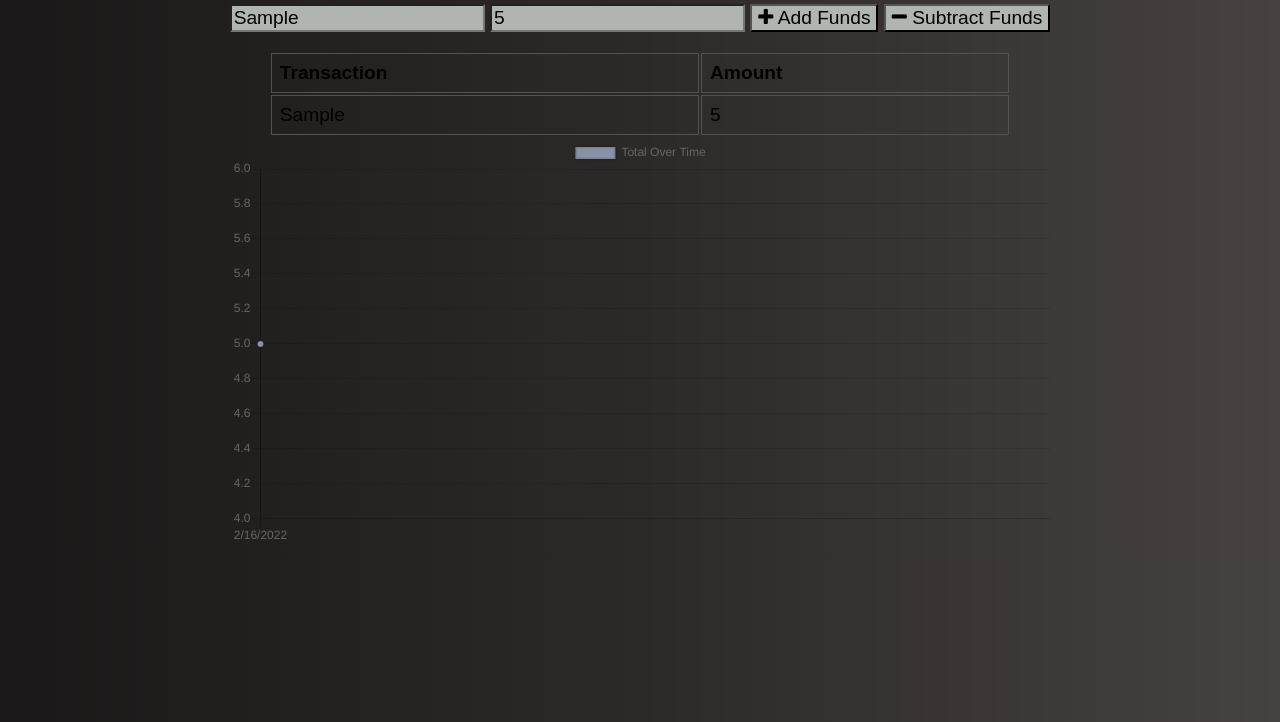
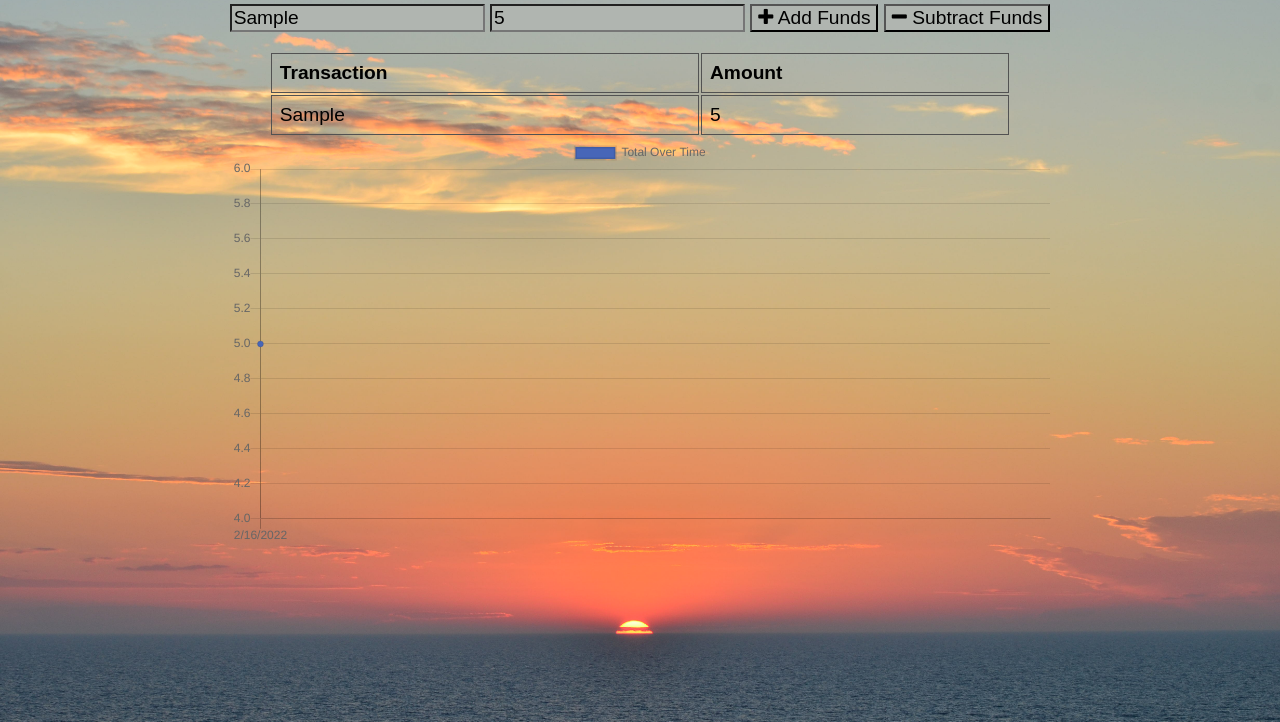
Before and after one commit to SantiBass/budget-tracker, a website: page Develop/public/index.html in a window 1280 px wide. Both pictures are taken after typing "Sample", "5" into the empty fields and a click on the button "Add Funds". Shown: the part 78-800 px from the top of the page. Drawn offline with nearby package versions, Linux system fonts and the light colour scheme; no server answers.

```diff
--- a/Develop/public/css/styles.css
+++ b/Develop/public/css/styles.css
@@ -2,7 +2,13 @@
   font-size: 120%;
   font-family: Arial;
   /* background-color: rgb(152, 211, 235); */
-  background-image: linear-gradient(to left, rgba(50, 44, 44, 0.899), rgb(46, 41, 41),rgb(26, 24, 24) );
+  /* background-image: linear-gradient(to left, rgb(203, 211, 218), rgb(182, 186, 189),rgb(77, 74, 74) ); */
+  /* background-image: url("../icons/precondo-ca-GuXhiz45lq8-unsplash.jpg"); */
+  /* background-image: url("../icons/photoholgic-Lp6Q9YQq050-unsplash.jpg"); */
+  /* background-image: url("../icons/sean-oulashin-KMn4VEeEPR8-unsplash\ \(1\).jpg"); */
+  background-image: url("../icons/Baltic-sea-takenby-SantiagoI.JPG");
+  background-size: cover;
+
 }
 
 button, input {
@@ -13,6 +19,7 @@
 
 table {
   width: 100%;
+  color: rgb(0, 0, 0);
 }
 
 td, th {
--- a/Develop/public/js/index.js
+++ b/Develop/public/js/index.js
@@ -71,7 +71,7 @@
         datasets: [{
             label: "Total Over Time",
             fill: true,
-            backgroundColor: "#8991A5",
+            backgroundColor: "#4766B8",
             data
         }]
     }
```
Also changed, not shown: Develop/public/icons/Baltic-sea-takenby-SantiagoI.JPG (added), Develop/public/icons/photoholgic-Lp6Q9YQq050-unsplash.jpg (added), Develop/public/icons/sean-oulashin-KMn4VEeEPR8-unsplash (1).jpg (added), 1 other file.
